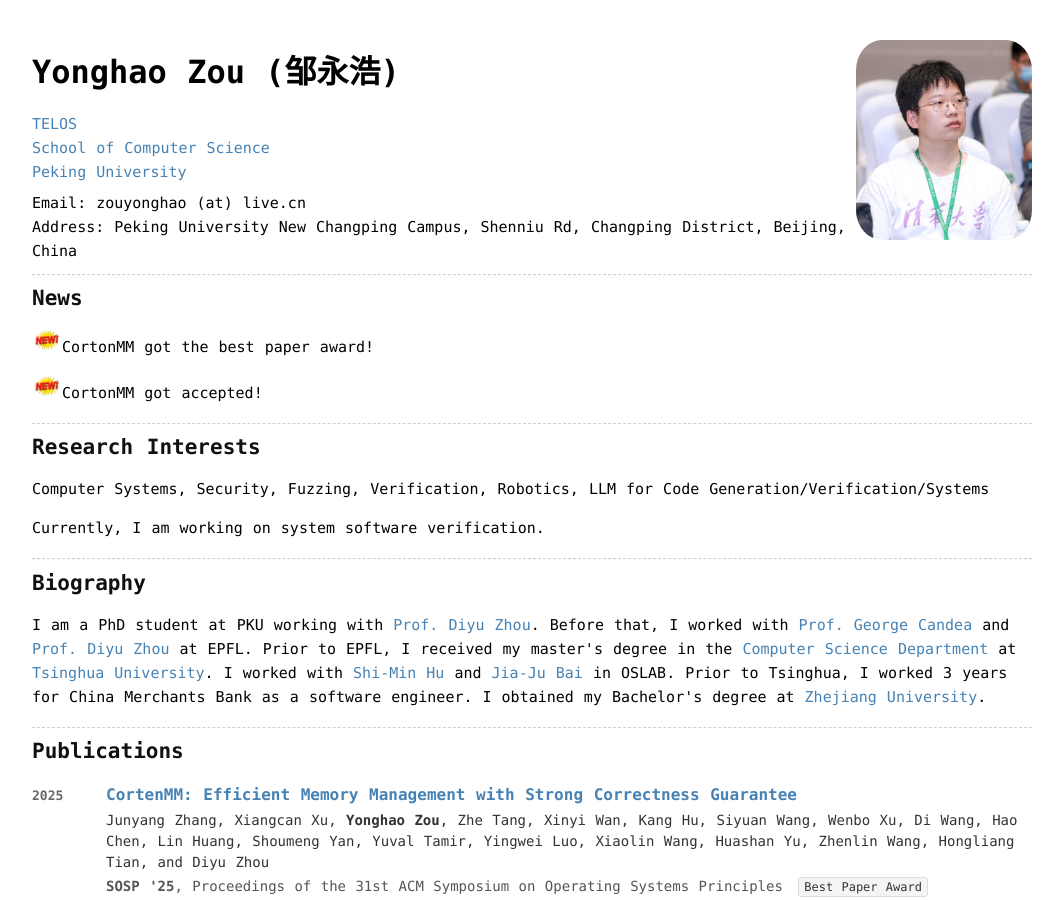
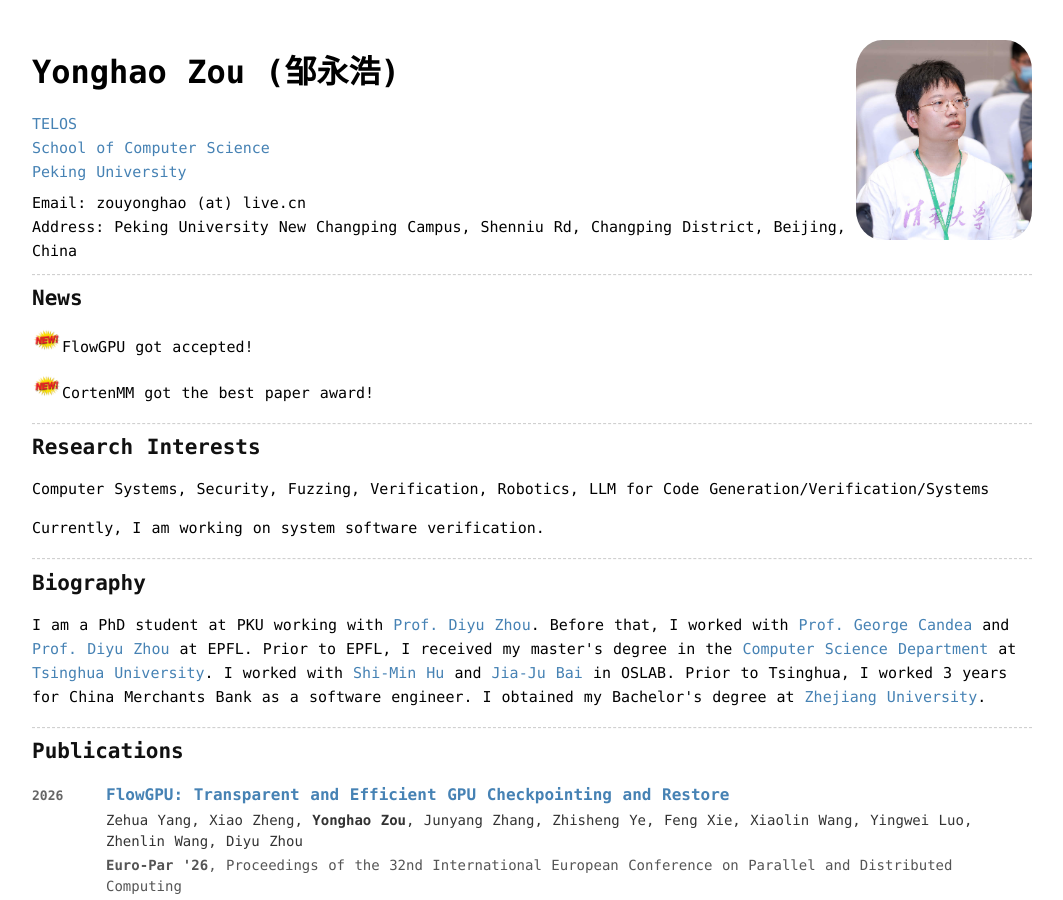
Before and after one commit to zouyonghao/zouyonghao.github.io, a Jekyll site: the page built from index.md, in a window 1280 px wide and 900 px high. Shown: the whole window, without its empty margins (108-1171 px from the left). Built offline with Jekyll 4.4.1, drawn with Linux system fonts in a browser that asks for light colours.

Commit message:
Add FlowGPU publication and update news section

```diff
--- a/_layouts/home.html
+++ b/_layouts/home.html
@@ -39,11 +39,13 @@
 
                     <h2 id="news">News</h2>
 
-                    <p><img src="../images/new-icon-12.png" alt="" width="30px" style="display: inline;">CortonMM got
+                    <p><img src="../images/new-icon-12.png" alt="" width="30px" style="display: inline;">FlowGPU got
+                        accepted!</p>
+
+                    <p><img src="../images/new-icon-12.png" alt="" width="30px" style="display: inline;">CortenMM got
                         the best paper award!</p>
 
-                    <p><img src="../images/new-icon-12.png" alt="" width="30px" style="display: inline;">CortonMM got
-                        accepted!</p>
+                    <!-- <p><img src="../images/new-icon-12.png" alt="" width="30px" style="display: inline;">CortonMM got accepted!</p> -->
 
                     <!-- <p><img src="../images/new-icon-12.png" alt="" width="30px" style="display: inline;">I will continue my PhD study at PKU.</p> -->
                     <!-- <p><img src="../images/new-icon-12.png" alt="" width="30px" style="display: inline;">The DistFuzz paper got accepted.</p> -->
@@ -86,6 +88,21 @@
                     <h2 id="publications">Publications</h2>
 
                     <ol class="publication-list">
+                        <li class="publication-item">
+                            <div class="publication-year">2026</div>
+                            <div class="publication-body">
+                                <p class="publication-title"><a
+                                        href="https://zouyonghao.github.io/assets/paper/europar26-flowgpu.pdf">FlowGPU:
+                                        Transparent and Efficient GPU Checkpointing and Restore</a></p>
+                                <p class="publication-authors">Zehua Yang, Xiao Zheng, <b>Yonghao Zou</b>,
+                                    Junyang Zhang, Zhisheng Ye, Feng Xie, Xiaolin Wang, Yingwei Luo,
+                                    Zhenlin Wang, Diyu Zhou</p>
+                                <p class="publication-venue"><b>Euro-Par '26</b>, Proceedings of the 32nd International
+                                    European Conference on Parallel and Distributed Computing
+                                </p>
+                            </div>
+                        </li>
+
                         <li class="publication-item">
                             <div class="publication-year">2025</div>
                             <div class="publication-body">
```
Also changed, not shown: 1 other file.
